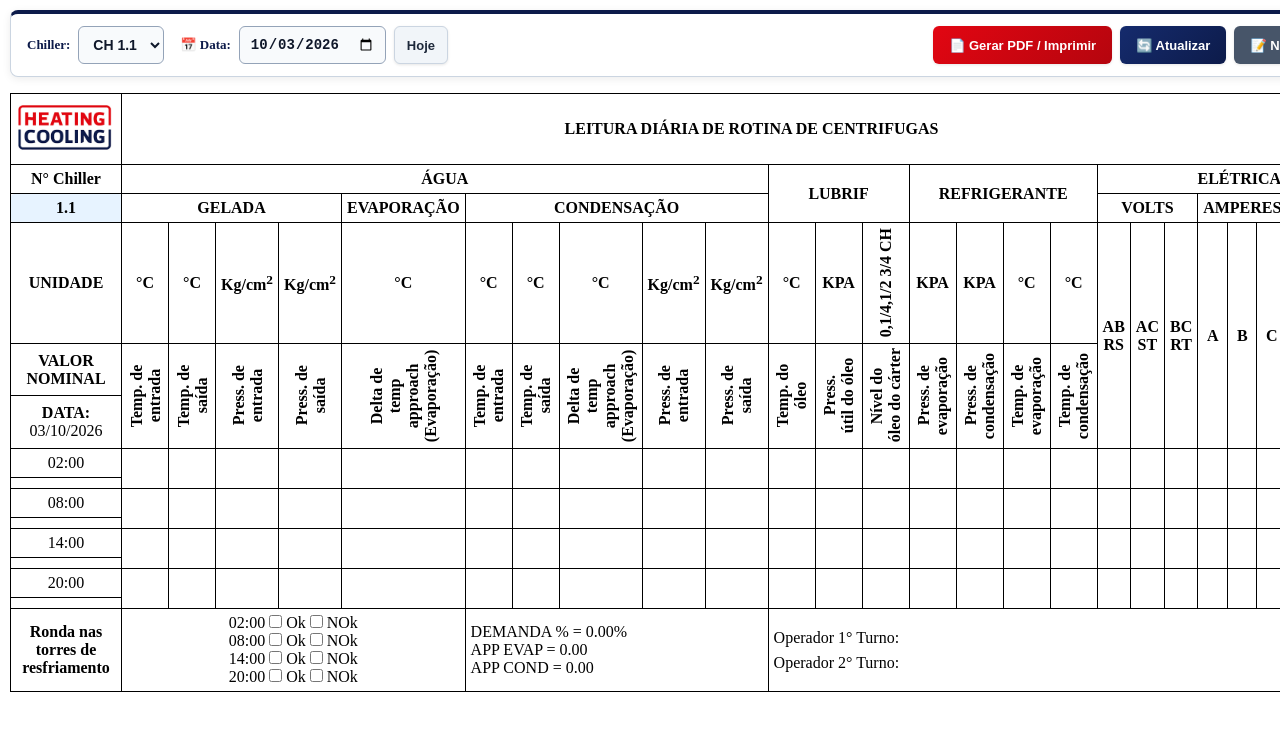
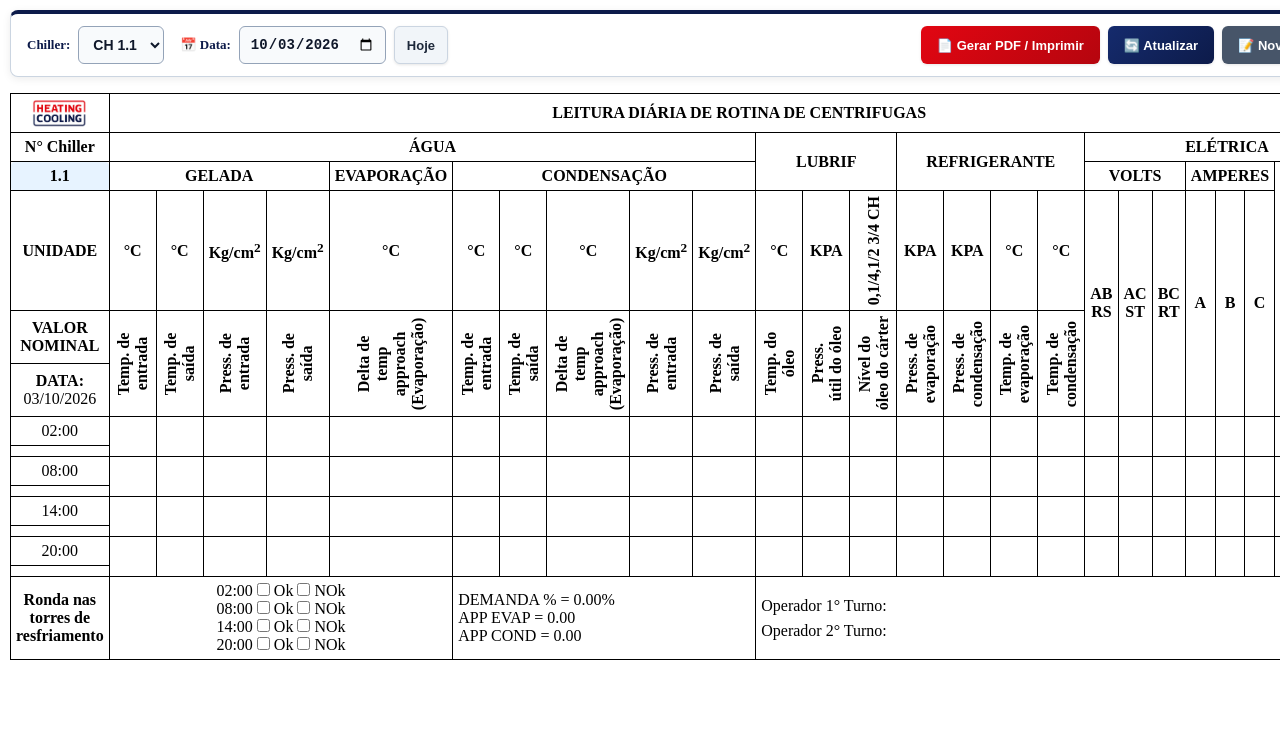
Before and after one commit to SansaoYago/Leitura-Diaria-Centrifuga, a website with bundled scripts: page relatorio.html in a window 1280 px wide. Shown: the top 730 px of the page. Built offline with nearby package versions, Linux system fonts and the light colour scheme; no server answers.

Commit message:
style: improve report logo styling
Refactor logo CSS to ensure proper alignment and scaling across print and screen views, improving layout consistency within the report header.

```diff
--- a/relatorio.html
+++ b/relatorio.html
@@ -34,8 +34,22 @@
             text-align: center;
         }
 
+        .th-logo {
+            padding: 3px !important;
+            text-align: center !important;
+            vertical-align: middle !important;
+            background: #ffffff !important;
+            overflow: visible !important;
+        }
+
         #logo {
-            width: 100px;
+            display: block;
+            width: auto;
+            max-width: 92%;
+            max-height: 32px;
+            height: auto;
+            margin: 0 auto;
+            object-fit: contain;
         }
 
         .text-vertical {
@@ -397,9 +411,21 @@
                 background: transparent !important;
             }
 
+            .th-logo {
+                padding: 1px !important;
+                vertical-align: middle !important;
+                text-align: center !important;
+                background: #ffffff !important;
+                overflow: hidden !important;
+            }
+
             #logo {
-                max-width: 58px !important;
-                max-height: 28px !important;
+                display: block !important;
+                width: auto !important;
+                max-width: 90% !important;
+                max-height: 26px !important;
+                height: auto !important;
+                margin: 0 auto !important;
                 object-fit: contain !important;
             }
 
@@ -429,10 +455,14 @@
 <body>
     <main class="contain">
         <table>
+            <colgroup>
+                <col style="width: 7.8%;">
+                <col style="width: 3.84%;" span="24">
+            </colgroup>
             <thead>
                 <tr>
-                    <th>
-                        <img id="logo" src="img/logo.png" alt="logo">
+                    <th class="th-logo">
+                        <img id="logo" src="img/logo.png" alt="Heating Cooling">
                     </th>
                     <th colspan="24">LEITURA DIÁRIA DE ROTINA DE CENTRIFUGAS</th>
                 </tr>
```
